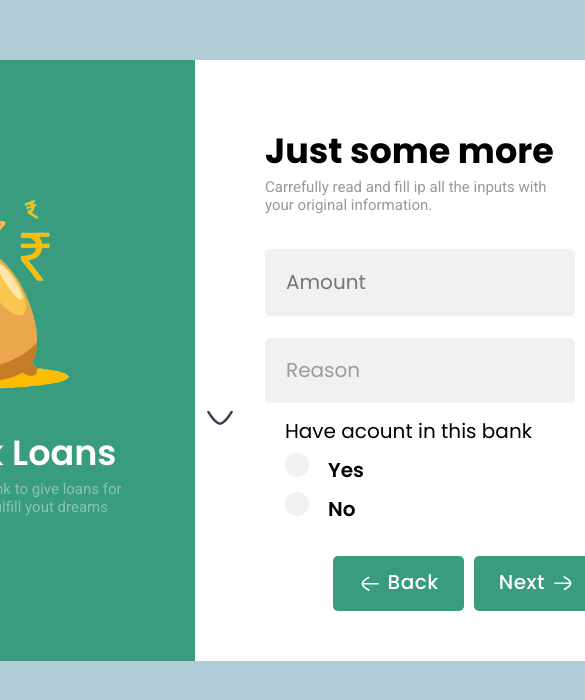
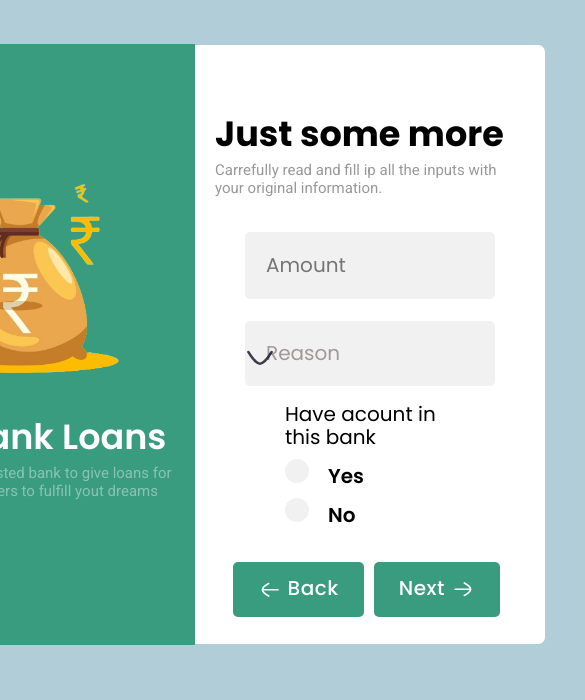
Before and after one commit to julietarutar97/html-form, a plain HTML site: page index.html in a window 390 px wide. Shown: the top 700 px of the page, 585 px wide, since content can reach past the window. Drawn offline with Linux system fonts and the light colour scheme.

Commit message:
Responsive 768px

```diff
--- a/css/responsive.css
+++ b/css/responsive.css
@@ -3,8 +3,7 @@
 
 }
 @media (max-width: 480px){}
-@media (max-width: 768px){
-/* */}
+
 @media (max-width: 1280px){
     .section__titulo{
         padding-top: 120px;
@@ -18,11 +17,11 @@
     p{
         font-size: 15px;
     }
-    .section__contenedor{
+
+    .section_.section__contenedor{
         width: 900px;
         margin: 60px 50px;
-    }
-    .section__titulo{
+    }_titulo{
         width: 450px;
     }
 
@@ -66,3 +65,33 @@
         margin-right: 40px;
     }
 }
+
+@media (max-width: 768px){
+    .section__contenedor{
+        width: 700px;
+        margin: 44px 34px;
+    }
+
+    .div__contenedorTituloDescripcion{
+        padding-left: 20px;
+        width: 300px;
+    }
+
+    .section__formulario, .section__titulo{
+        width: 350px;
+    }
+
+    .section__formulario{
+
+      padding-top: 40px;
+      padding-bottom: 17px;
+    }
+    .input__amount, .select__reason{
+        margin: 20px 50px 2px;
+}
+
+.select__flecha{
+    top: 360px;
+    right: 110px;
+ }
+}
```
